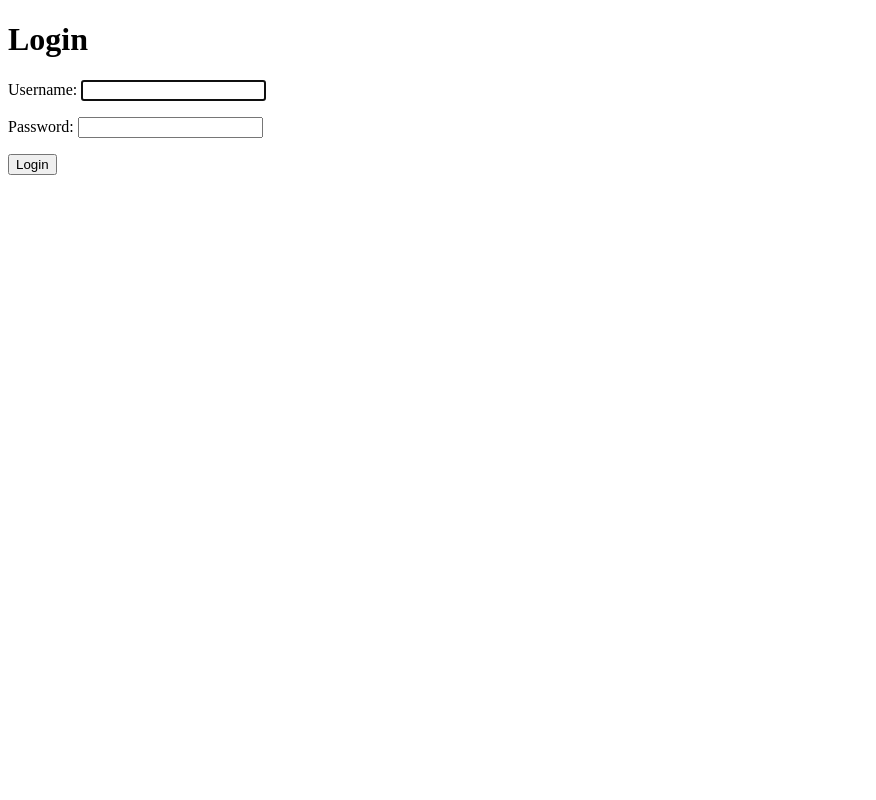
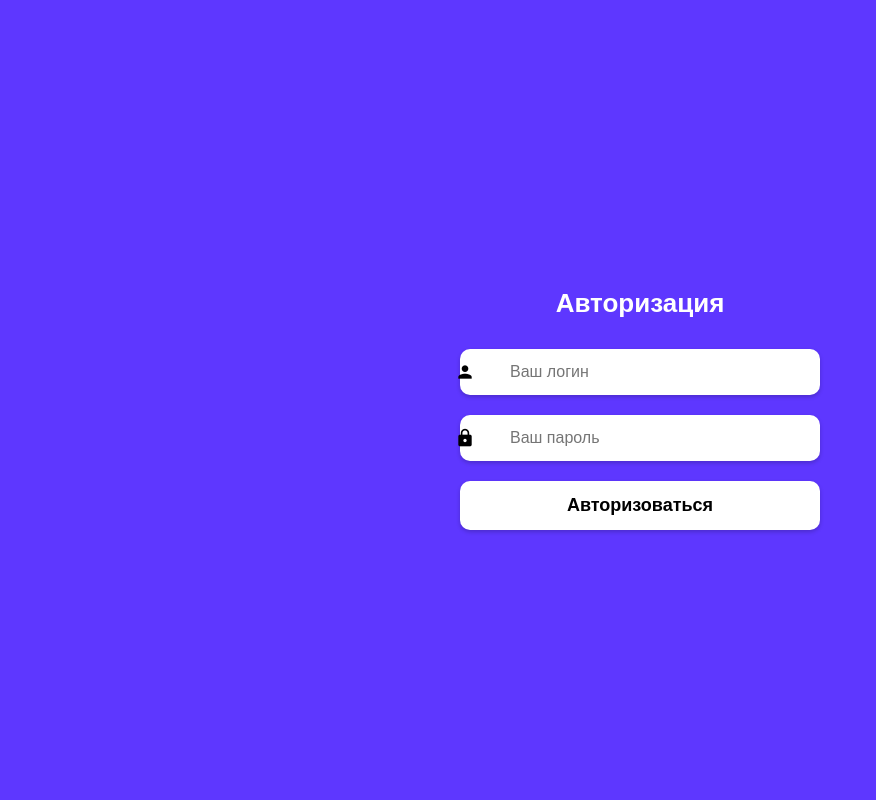
Before and after one commit to lantanum/govproject, a Django app: page /accounts/login/ in a window 1280 px wide. Shown: the whole page, without its empty margins (0-876 px from the left). Run offline with Django 5.2, Linux system fonts and the light colour scheme.

Commit message:
Adding an authorization page

```diff
--- a/myproject/accounts/templates/accounts/login.html
+++ b/myproject/accounts/templates/accounts/login.html
@@ -1,16 +1,126 @@
 <!DOCTYPE html>
 <html lang="en">
+
 <head>
     <meta charset="UTF-8">
     <meta name="viewport" content="width=device-width, initial-scale=1.0">
-    <title>Login</title>
+    <title>Авторизация</title>
+    <link href="https://fonts.googleapis.com/icon?family=Material+Icons" rel="stylesheet">
+    <style>
+        body {
+            margin: 0;
+            font-family: Arial, sans-serif;
+            background-color: #5E37FF;
+
+            color: white;
+            display: flex;
+            justify-content: center;
+            align-items: center;
+            height: 100vh;
+        }
+
+        .auth-container {
+            text-align: center;
+            width: 90%;
+            max-width: 400px;
+
+        }
+
+        .auth-container h1 {
+            font-size: 26px;
+            font-weight: bold;
+            margin-bottom: 30px;
+        }
+
+        .input-container {
+            position: relative;
+            margin-bottom: 20px;
+            width: 100%;
+        }
+
+        .input-container input {
+            width: calc(100% - 0px);
+
+            max-width: 360px;
+
+            margin: 0 auto;
+
+            padding: 14px 16px 14px 50px;
+
+            border: none;
+            border-radius: 10px;
+
+            font-size: 16px;
+            color: black;
+            box-shadow: 0px 2px 4px rgba(0, 0, 0, 0.2);
+
+            box-sizing: border-box;
+
+        }
+
+
+        .input-container input:focus {
+            outline: none;
+        }
+
+        .input-container .material-icons {
+            position: absolute;
+            top: 50%;
+            left: 15px;
+            transform: translateY(-50%);
+            font-size: 20px;
+            color: #000000;
+
+        }
+
+        .btn {
+            display: block;
+            width: 100%;
+            max-width: 360px;
+            margin: 0 auto;
+            padding: 14px;
+            border: none;
+            border-radius: 10px;
+            background-color: white;
+            color: #000000;
+            font-size: 18px;
+            font-weight: bold;
+            cursor: pointer;
+            transition: background-color 0.3s, transform 0.2s;
+            box-shadow: 0px 2px 4px rgba(0, 0, 0, 0.2);
+
+        }
+
+        .btn:hover {
+            background-color: #ddd;
+            transform: scale(1.03);
+
+        }
+
+        .btn:active {
+            transform: scale(0.98);
+
+        }
+    </style>
+
 </head>
+
 <body>
-    <h1>Login</h1>
-    <form method="post">
-        {% csrf_token %}
-        {{ form.as_p }}
-        <button type="submit">Login</button>
-    </form>
+    <div class="auth-container">
+        <h1>Авторизация</h1>
+        <form method="post" action="{% url 'login' %}">
+            {% csrf_token %}
+            <div class="input-container">
+                <i class="material-icons">person</i>
+                <input type="text" placeholder="Ваш логин" name="username" required>
+            </div>
+            <div class="input-container">
+                <i class="material-icons">lock</i>
+                <input type="password" placeholder="Ваш пароль" name="password" required>
+            </div>
+            <button class="btn" type="submit">Авторизоваться</button>
+        </form>
+    </div>
 </body>
+
 </html>
--- a/myproject/myproject/urls.py
+++ b/myproject/myproject/urls.py
@@ -1,6 +1,7 @@
+from django.contrib import admin
 from django.urls import include, path
 
 urlpatterns = [
-    # Другие маршруты...
+    path('admin/', admin.site.urls),
     path('accounts/', include('accounts.urls')),
 ]
```
Also changed, not shown: myproject/db.sqlite3.
